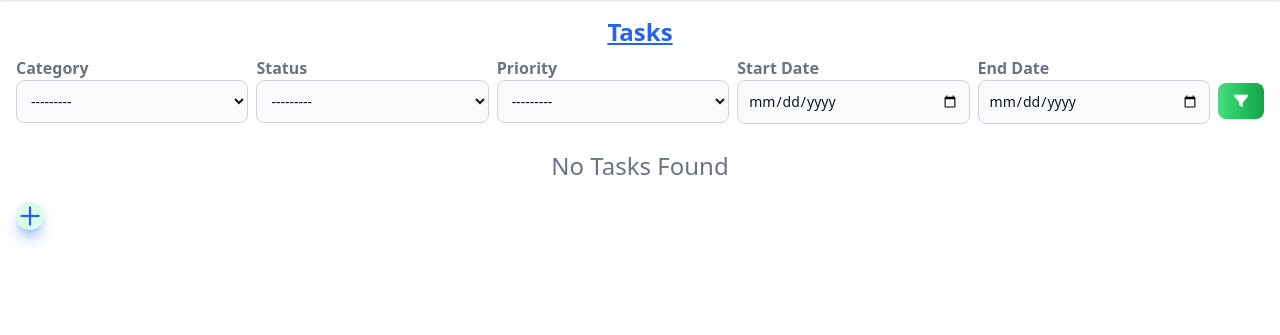
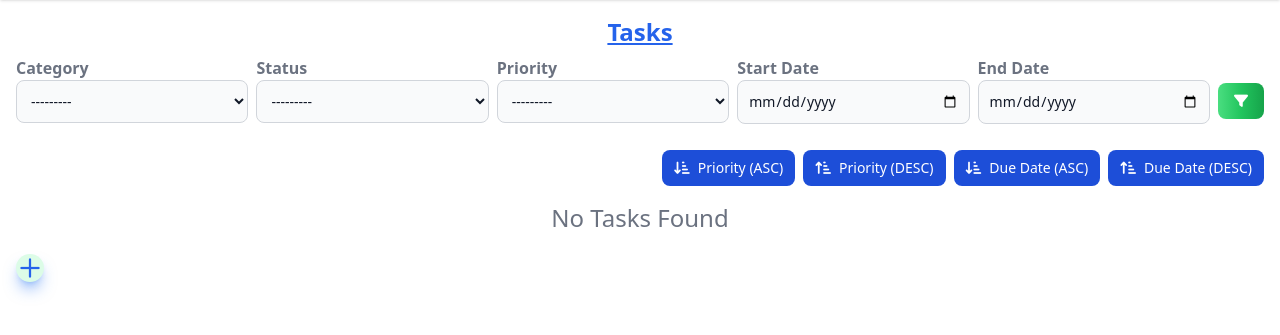
Before and after one commit to mdahtotul/django_to_do_list_2, a Django app: page /task/ in a window 1280 px wide. Shown: the part 64-399 px from the top of the page. Run offline with Django 4.2, Linux system fonts and the light colour scheme; data that the repository does not hold is empty; some libraries are stand-ins or nearby versions.

Commit message:
sorting done

```diff
--- a/task/filters.py
+++ b/task/filters.py
@@ -54,3 +54,4 @@ class TaskFilter(FilterSet):
   class Meta:
     model = Task
     fields = ['category', 'status', 'priority', 'start_date', 'end_date']
+    order_by = ['-priority', 'due_date']
--- a/task/models.py
+++ b/task/models.py
@@ -23,3 +23,6 @@ class Task(models.Model):
 
   def __str__(self):
     return self.title
+
+  class Meta:
+    ordering = ['-priority', 'due_date']
--- a/task/templates/list_task.html
+++ b/task/templates/list_task.html
@@ -33,6 +33,11 @@
           <label for="" class="mt-2 text-gray-500 font-bold text-md">End Date</label>
           {{task_filter.form.end_date}}
         </div>
+
+        <!-- <div class="flex flex-col mb-0 w-full md:mb-4">
+          <label for="" class="mt-2 text-gray-500 font-bold text-md">End Date</label>
+          {{task_filter.form}}
+        </div> -->
       </div>
 
       <div>
@@ -43,6 +48,36 @@
       <!-- <button type="submit"><i class="fa-solid fa-filter"></i></button> -->
     </form>
   </div>
+
+  <!-- sorting -->
+
+    <div class="flex justify-end gap-2 items-center wrap md:mb-4">
+      <a href="{% url 'tasks' %}?o=priority"
+       class="px-3 py-2 text-sm font-medium text-center inline-flex items-center text-white bg-blue-700 rounded-lg hover:bg-blue-800 focus:ring-4 focus:outline-none focus:ring-blue-300 dark:bg-blue-600 dark:hover:bg-blue-700 dark:focus:ring-blue-800">
+       <i class="mr-2 fa-solid fa-arrow-down-short-wide"></i>
+        Priority (ASC)
+      </a>
+      <a href="{% url 'tasks' %}?o=-priority"
+       class="px-3 py-2 text-sm font-medium text-center inline-flex items-center text-white bg-blue-700 rounded-lg hover:bg-blue-800 focus:ring-4 focus:outline-none focus:ring-blue-300 dark:bg-blue-600 dark:hover:bg-blue-700 dark:focus:ring-blue-800">
+       <i class="mr-2 fa-solid fa-arrow-up-short-wide"></i>
+        Priority (DESC)
+      </a>
+      <a href="{% url 'tasks' %}?o=due_date"
+       class="px-3 py-2 text-sm font-medium text-center inline-flex items-center text-white bg-blue-700 rounded-lg hover:bg-blue-800 focus:ring-4 focus:outline-none focus:ring-blue-300 dark:bg-blue-600 dark:hover:bg-blue-700 dark:focus:ring-blue-800">
+       <i class="mr-2 fa-solid fa-arrow-down-short-wide"></i>
+        Due Date (ASC)
+      </a>
+      <a href="{% url 'tasks' %}?o=-due_date"
+       class="px-3 py-2 text-sm font-medium text-center inline-flex items-center text-white bg-blue-700 rounded-lg hover:bg-blue-800 focus:ring-4 focus:outline-none focus:ring-blue-300 dark:bg-blue-600 dark:hover:bg-blue-700 dark:focus:ring-blue-800">
+       <i class="mr-2 fa-solid fa-arrow-up-short-wide"></i>
+        Due Date (DESC)
+      </a>
+    </div>
+
+
+  <!-- {{request.get_full_path}} -->
+
+
 {% if tasks %}
     <div class="relative overflow-x-auto shadow-md sm:rounded-lg mt-2">
       <table class="w-full text-sm text-left text-gray-500">
--- a/task/views/task_view.py
+++ b/task/views/task_view.py
@@ -11,7 +11,8 @@ def list_task(request):
   queryset = Task.objects.prefetch_related('category','assigned_to').all() # using eager load to avoid n+1 queries
 
   filter = TaskFilter(request.GET, queryset)
-  queryset = filter.qs
+  order_by = request.GET.get('o', '-priority')
+  queryset = filter.qs.order_by(order_by)
 
   context = {
     "sec_title": "Tasks",
```
